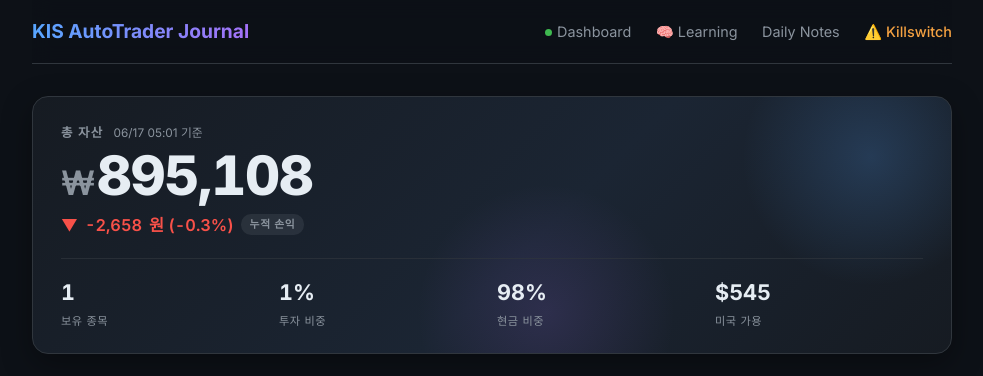
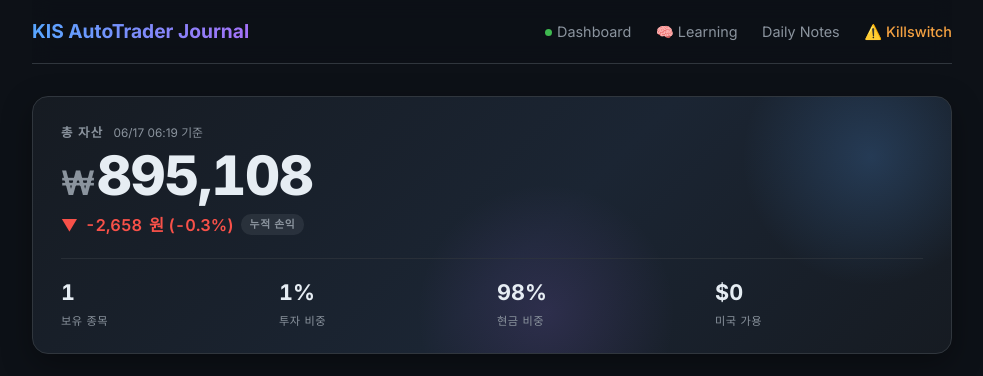
Before and after one commit to BudongJW/kis-trading-journal, a Jekyll site: the page built from index.html, in a window 1280 px wide and 900 px high. Shown: the top 376 px of the window, without its empty margins (148-1131 px from the left). Built offline with Jekyll 4.4.1, drawn with Linux system fonts in a browser that asks for light colours; nearby versions of some CDN libraries; some of the changed text lies outside the part shown.

Commit message:
auto: 미국장 야간 업데이트 06:19

```diff
--- a/_data/portfolio.json
+++ b/_data/portfolio.json
@@ -1,5 +1,5 @@
 {
-  "updated_at": "2026-06-17T05:01:53.516978",
+  "updated_at": "2026-06-17T06:19:56.518862",
   "initial_capital": 500000,
   "cash": 894568,
   "holdings": [
@@ -990,7 +990,7 @@
   },
   "us_session": {
     "enabled": true,
-    "cash_usd": 545.46398,
+    "cash_usd": 0.0,
     "positions": 0,
     "holdings": [],
     "max_positions": 3,
```
